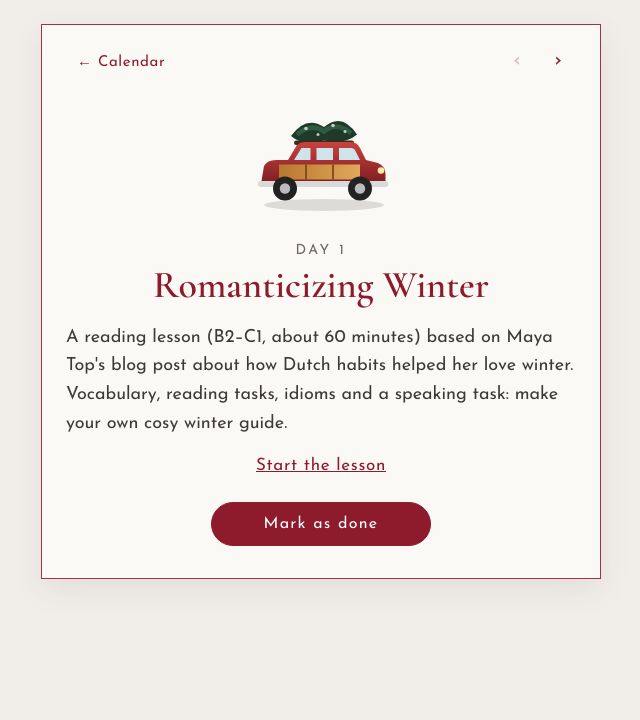
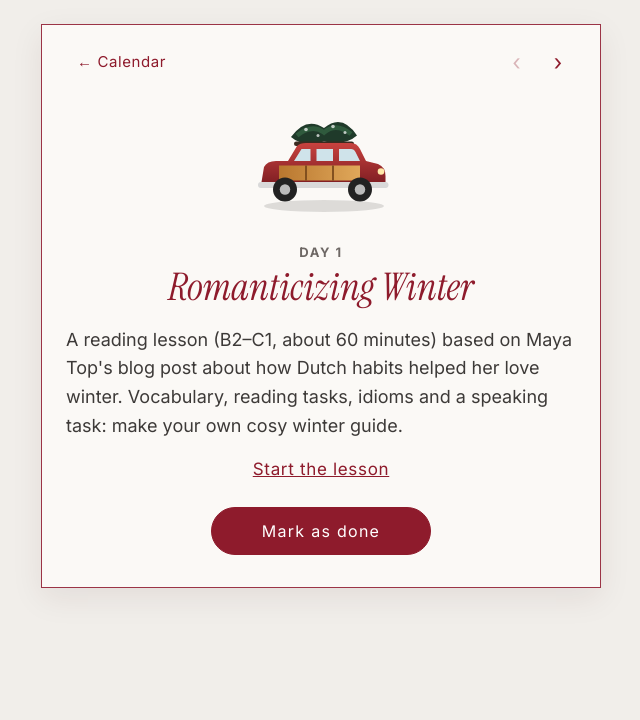
Before and after one commit to tymkivolyska-bit/englishwitholya, a plain HTML site: page advent/index.html in a window 1280 px wide. Both pictures are taken after a click on the button "Day 1". Shown: the top 720 px of the page, without its empty margins (319-959 px from the left). Drawn offline with nearby package versions, Linux system fonts and the light colour scheme.

Commit message:
Advent: switch to Instrument Serif italic + Inter (#4)
Headings use an italic serif and labels/body use Inter, matching the
teacher's font reference. Applies to the calendar and the day 1 lesson.


Claude-Session: https://claude.ai/code/session_011Z8qPgL84JXGyvN19xx2r4

Co-authored-by: Claude <noreply@anthropic.com>

```diff
--- a/advent/index.html
+++ b/advent/index.html
@@ -7,13 +7,13 @@
 <meta name="theme-color" content="#f1eeea">
 <link rel="preconnect" href="https://fonts.googleapis.com">
 <link rel="preconnect" href="https://fonts.gstatic.com" crossorigin>
-<link href="https://fonts.googleapis.com/css2?family=Cormorant+Garamond:wght@500;600&family=Fredoka:wght@600;700&family=Josefin+Sans:wght@300;400&display=swap" rel="stylesheet">
-<link rel="stylesheet" href="style.css?v=1">
+<link href="https://fonts.googleapis.com/css2?family=Fredoka:wght@700&family=Instrument+Serif:ital@0;1&family=Inter:wght@400;500;700;800;900&display=swap" rel="stylesheet">
+<link rel="stylesheet" href="style.css?v=2">
 </head>
 <body>
   <main class="sheet">
     <header class="head">
-      <h1>CHRISTMAS</h1>
+      <h1>Christmas</h1>
       <p class="sub">advent calendar</p>
       <p class="progress" id="progress" aria-live="polite"></p>
     </header>
--- a/advent/style.css
+++ b/advent/style.css
@@ -13,7 +13,7 @@ body {
   margin: 0;
   background: var(--paper);
   color: var(--ink);
-  font-family: "Josefin Sans", system-ui, sans-serif;
+  font-family: "Inter", system-ui, sans-serif;
   -webkit-font-smoothing: antialiased;
 }
 
@@ -27,24 +27,27 @@ body {
 .head { text-align: center; margin-bottom: 36px; }
 .head h1 {
   margin: 0;
-  font-family: "Cormorant Garamond", Georgia, serif;
-  font-weight: 500;
-  font-size: clamp(44px, 10vw, 76px);
-  letter-spacing: .06em;
+  font-family: "Instrument Serif", Georgia, serif; font-style: italic;
+  font-weight: 400;
+  font-size: clamp(56px, 14vw, 96px);
+  letter-spacing: -.01em;
   line-height: 1;
   color: var(--red);
 }
 .sub {
   margin: 6px 0 0;
-  font-weight: 300;
-  font-size: clamp(20px, 4.4vw, 32px);
-  letter-spacing: .14em;
+  font-weight: 800;
+  font-size: clamp(22px, 5vw, 36px);
+  letter-spacing: -.035em;
+  line-height: 1;
   color: var(--ink);
 }
 .progress {
   margin: 14px 0 0;
-  font-size: 14px;
+  font-size: 13px;
+  font-weight: 700;
   letter-spacing: .08em;
+  text-transform: uppercase;
   color: var(--soft);
   min-height: 1em;
 }
@@ -78,8 +81,8 @@ body {
 .cell .small-num {
   position: absolute;
   top: 8px; left: 10px;
-  font-weight: 400;
-  font-size: clamp(11px, 2.2vw, 15px);
+  font-weight: 700;
+  font-size: clamp(11px, 2.2vw, 14px);
   color: var(--ink);
 }
 .cell svg {
@@ -174,12 +177,12 @@ body {
 .card-art svg { height: 100%; width: auto; max-width: 70%; }
 .card-art .big-num { font-size: 120px; }
 .card-day {
-  margin: 0; font-size: 14px; letter-spacing: .2em; text-transform: uppercase; color: var(--soft);
+  margin: 0; font-size: 13px; font-weight: 700; letter-spacing: .12em; text-transform: uppercase; color: var(--soft);
 }
 .card h2 {
   margin: 6px 0 16px;
-  font-family: "Cormorant Garamond", Georgia, serif;
-  font-weight: 600;
+  font-family: "Instrument Serif", Georgia, serif; font-style: italic;
+  font-weight: 400;
   font-size: clamp(28px, 6vw, 38px);
   color: var(--red);
   line-height: 1.15;
```
Also changed, not shown: advent/day1/index.html (+19 -19 lines).
